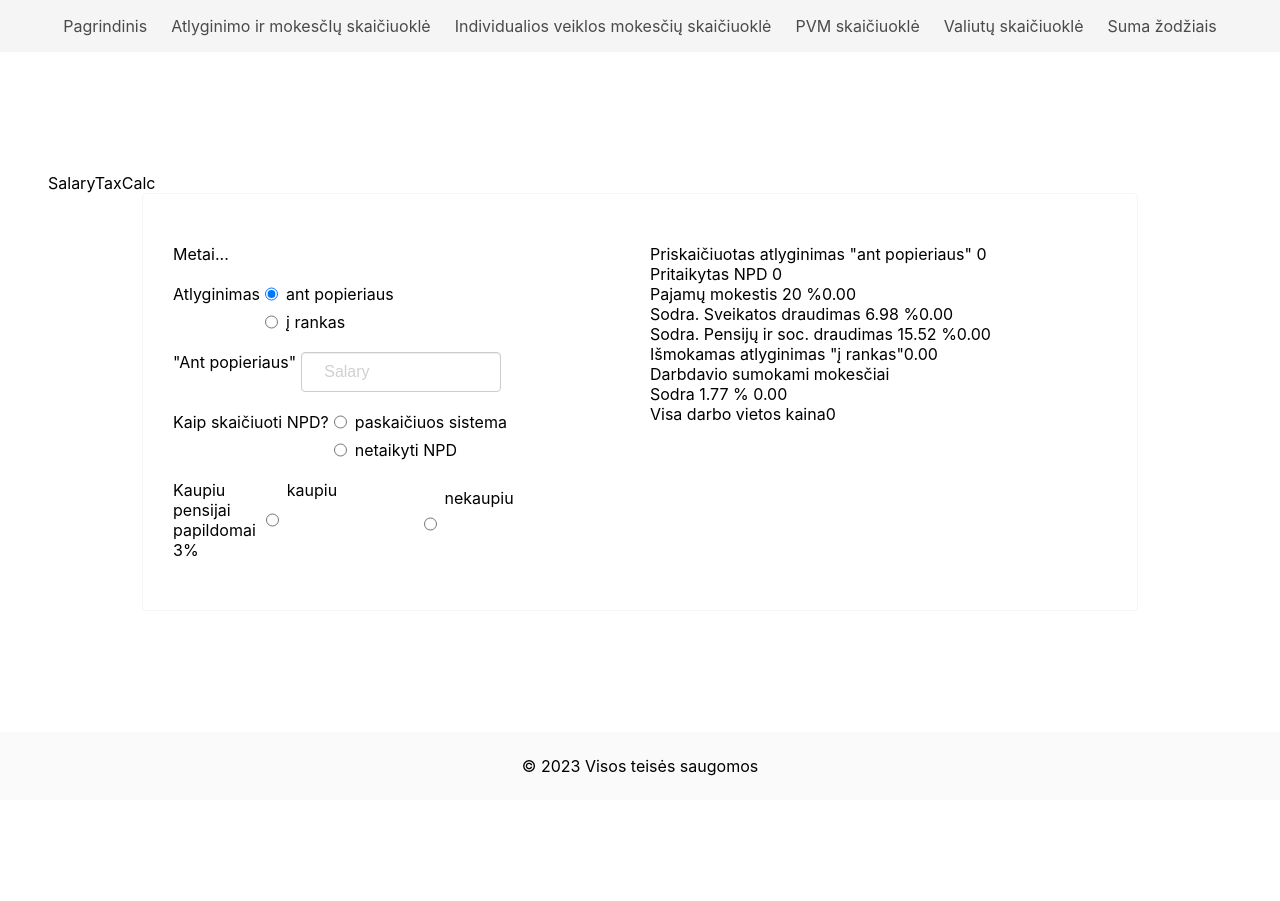
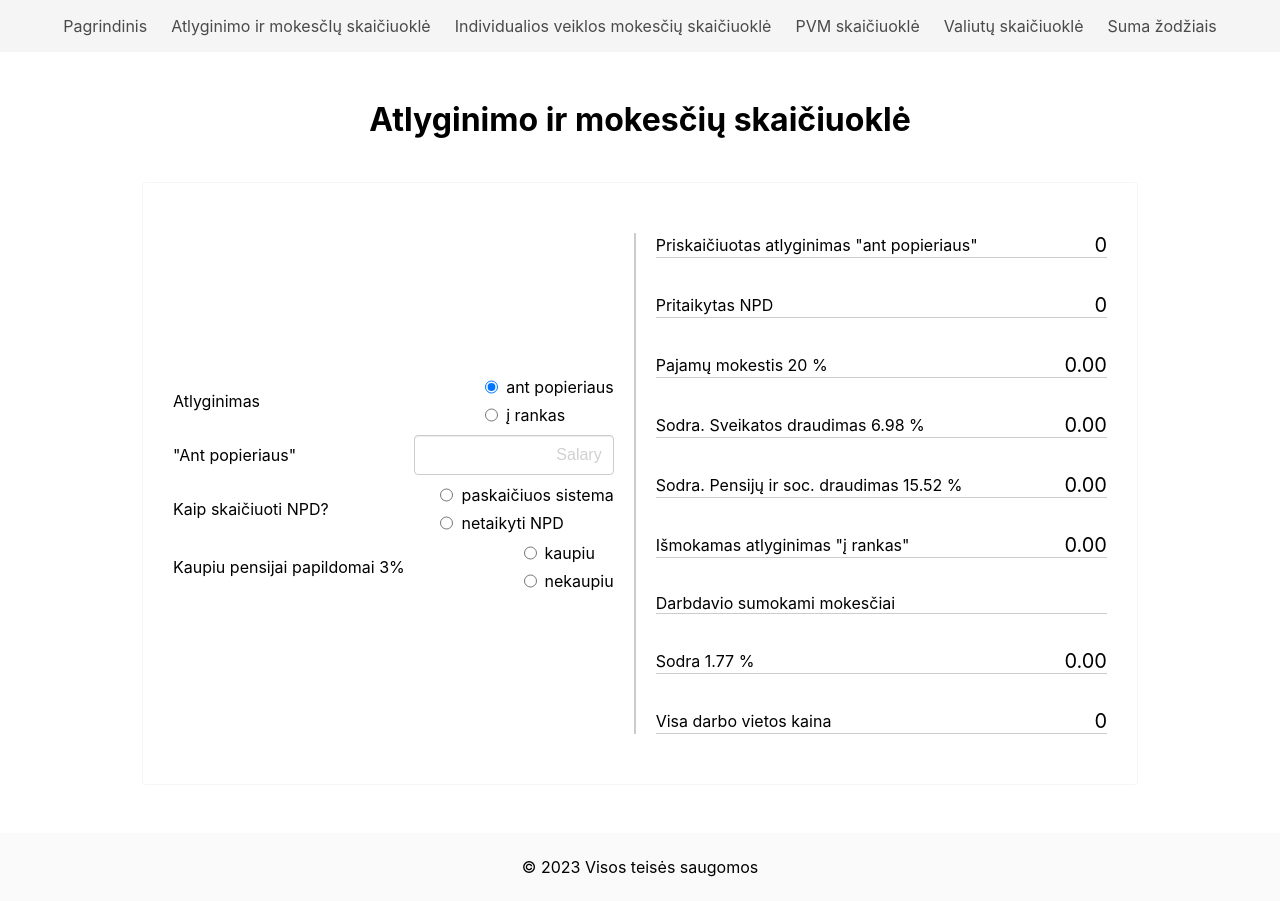
Before and after one commit to ernestas17/CA_2, a React (Vite) app: page /salary-and-tax-calculator in a window 1280 px wide. Before the commit the page ends 800 px from the top, so only its background shows below. Built offline with nearby package versions, Linux system fonts and the light colour scheme.

Commit message:
added style to salary and tax calculator

```diff
--- a/src/components/organizms/Slary_Tax_Calc/Salary_Tax_Calc.tsx
+++ b/src/components/organizms/Slary_Tax_Calc/Salary_Tax_Calc.tsx
@@ -3,6 +3,7 @@ import Input from '../../atoms/Input';
 import RadioWrapper from '../../atoms/Radio';
 import CounterContentContainer from '../../molecules/CounterContentContainer';
 import { RadioItem } from '../../atoms/Radio/Radio';
+import { StyledFieldWithLabel } from '../../molecules/CounterContentContainer/styles';
 
 interface CalculatedSalaryDetails {
   bruttoSalary: number;
@@ -205,19 +206,10 @@ const Salary_Tax_Calc = () => {
 
   return (
     <CounterContentContainer
+      useBuiltInStyle
       inputs={
-        <div>
-          <div
-            style={{
-              display: 'flex',
-              alignItems: 'center',
-              gap: '5px',
-              marginBottom: '20px',
-            }}
-          >
-            <label>Metai...</label>
-          </div>
-          <div style={{ display: 'flex', gap: '5px', marginBottom: '20px' }}>
+        <>
+          <StyledFieldWithLabel>
             <label>Atlyginimas</label>
             <RadioWrapper>
               <RadioItem
@@ -235,9 +227,8 @@ const Salary_Tax_Calc = () => {
                 value='į rankas'
               />
             </RadioWrapper>
-          </div>
-
-          <div style={{ display: 'flex', gap: '5px', marginBottom: '20px' }}>
+          </StyledFieldWithLabel>
+          <StyledFieldWithLabel>
             <label>
               {salaryType === 'ant popieriaus'
                 ? '"Ant popieriaus"'
@@ -260,9 +251,8 @@ const Salary_Tax_Calc = () => {
                 width={200}
               />
             )}
-          </div>
-
-          <div style={{ display: 'flex', gap: '5px', marginBottom: '20px' }}>
+          </StyledFieldWithLabel>
+          <StyledFieldWithLabel>
             <label>Kaip skaičiuoti NPD?</label>
             <RadioWrapper>
               <RadioItem
@@ -280,10 +270,10 @@ const Salary_Tax_Calc = () => {
                 value='netaikyti NPD'
               />
             </RadioWrapper>
-          </div>
-
-          <div style={{ display: 'flex', gap: '5px' }}>
+          </StyledFieldWithLabel>
+          <StyledFieldWithLabel>
             <label>Kaupiu pensijai papildomai 3%</label>
+            <RadioWrapper>
               <RadioItem
                 label='kaupiu'
                 name='pensionCalculationType'
@@ -298,14 +288,15 @@ const Salary_Tax_Calc = () => {
                 onChange={handleForPensionTypeChange}
                 value='nekaupiu'
               />
-          </div>
-        </div>
+            </RadioWrapper>
+          </StyledFieldWithLabel>
+        </>
       }
       outputs={
-        <div>
-          <div>
+        <>
+          <StyledFieldWithLabel>
+            <label>Priskaičiuotas atlyginimas "ant popieriaus"</label>
             <p>
-              Priskaičiuotas atlyginimas "ant popieriaus"
               {salaryType === 'ant popieriaus'
                 ? ` ${
                     getNumberOrZero(getOutputValue()) &&
@@ -316,47 +307,45 @@ const Salary_Tax_Calc = () => {
                     calculatedSalaryDetails.bruttoSalary.toFixed(2)
                   }`}
             </p>
-          </div>
-          <div>
-            <p>Pritaikytas NPD {calculatedSalaryDetails.npd}</p>
-          </div>
-          <div>
-            <p>Pajamų mokestis 20 %{calculatedSalaryDetails.gpm.toFixed(2)}</p>
-          </div>
-          <div>
+          </StyledFieldWithLabel>
+          <StyledFieldWithLabel>
+            <label>Pritaikytas NPD</label>
+            <p>{calculatedSalaryDetails.npd}</p>
+          </StyledFieldWithLabel>
+          <StyledFieldWithLabel>
+            <label>Pajamų mokestis 20 %</label>
+            <p>{calculatedSalaryDetails.gpm.toFixed(2)}</p>
+          </StyledFieldWithLabel>
+          <StyledFieldWithLabel>
+            <label>Sodra. Sveikatos draudimas 6.98 %</label>
+            <p>{calculatedSalaryDetails.sodra1.toFixed(2)}</p>
+          </StyledFieldWithLabel>
+          <StyledFieldWithLabel>
+            <label>
+              Sodra. Pensijų ir soc. draudimas{' '}
+              {pensionType === 'nekaupiu' ? ` 12.52 %` : ` 15.52 %`}
+            </label>
+            <p>{calculatedSalaryDetails.sodra2.toFixed(2)}</p>
+          </StyledFieldWithLabel>
+          <StyledFieldWithLabel>
+            <label> Išmokamas atlyginimas "į rankas"</label>
+            <p>{calculatedSalaryDetails.nettosalary.toFixed(2)}</p>
+          </StyledFieldWithLabel>
+          <StyledFieldWithLabel>
+            <label>Darbdavio sumokami mokesčiai</label>
+          </StyledFieldWithLabel>
+          <StyledFieldWithLabel>
+            <label>Sodra 1.77 %</label>
+            <p>{calculatedSalaryDetails.sodraEmpl.toFixed(2)}</p>
+          </StyledFieldWithLabel>
+          <StyledFieldWithLabel>
+            <label>Visa darbo vietos kaina</label>
             <p>
-              Sodra. Sveikatos draudimas 6.98 %
-              {calculatedSalaryDetails.sodra1.toFixed(2)}
-            </p>
-          </div>
-          <div>
-            <p>
-              Sodra. Pensijų ir soc. draudimas
-              {pensionType === 'nekaupiu' ? ` 12.52 %` : ` 15.52 %`}
-              {calculatedSalaryDetails.sodra2.toFixed(2)}
-            </p>
-          </div>
-
-          <div>
-            <p>
-              Išmokamas atlyginimas "į rankas"
-              {calculatedSalaryDetails.nettosalary.toFixed(2)}
-            </p>
-          </div>
-          <div>
-            <p>Darbdavio sumokami mokesčiai</p>
-          </div>
-          <div>
-            <p>Sodra 1.77 % {calculatedSalaryDetails.sodraEmpl.toFixed(2)}</p>
-          </div>
-          <div>
-            <p>
-              Visa darbo vietos kaina
               {getNumberOrZero(calculatedSalaryDetails.workplaceCost) &&
                 calculatedSalaryDetails.workplaceCost.toFixed(2)}
             </p>
-          </div>
-        </div>
+          </StyledFieldWithLabel>
+        </>
       }
     ></CounterContentContainer>
   );
--- a/src/pages/Salary_and_tax_calculator/SalaryTaxCalc.tsx
+++ b/src/pages/Salary_and_tax_calculator/SalaryTaxCalc.tsx
@@ -1,11 +1,12 @@
+import { StyledCalcSection } from '../../components/molecules/CounterContentContainer/styles';
 import Salary_Tax_Calc from '../../components/organizms/Slary_Tax_Calc';
 
 const SalaryTaxCalc = () => {
   return (
-    <div>
-      <div>SalaryTaxCalc</div>
+    <StyledCalcSection>
+      <h1>Atlyginimo ir mokesčių skaičiuoklė</h1>
       <Salary_Tax_Calc />
-    </div>
+    </StyledCalcSection>
   );
 };
 
```
Lines whose indentation alone changed are shown as unchanged.
